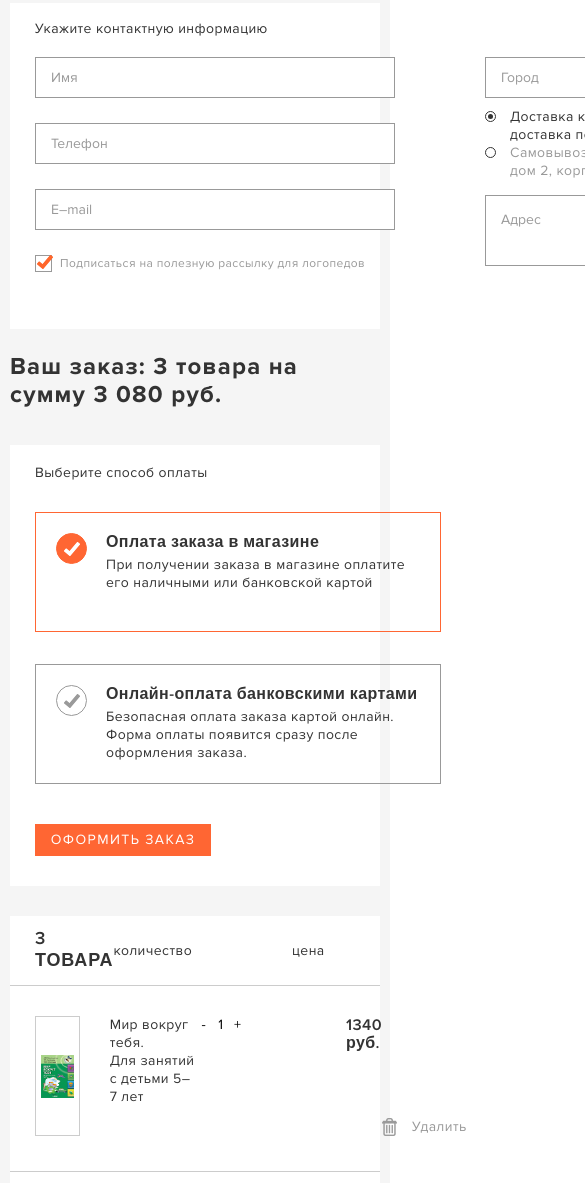
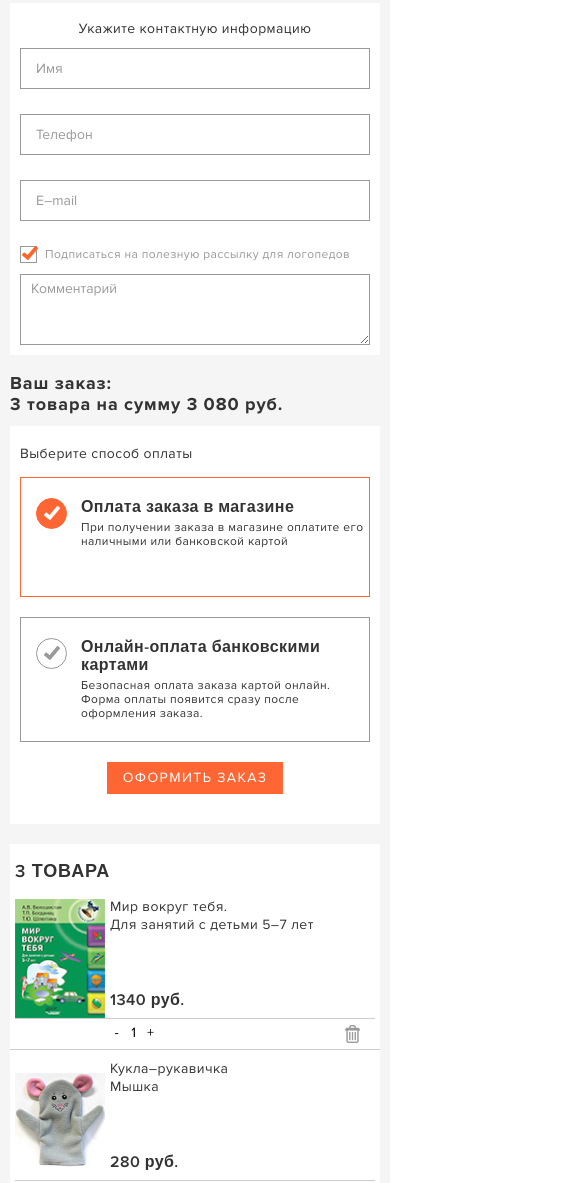
Before and after one commit to Verta-master/logoped, a website: page basket.html in a window 390 px wide. Shown: the part 129-1312 px from the top of the page, 585 px wide, since content can reach past the window. Drawn offline with nearby package versions, Linux system fonts and the light colour scheme; files that its build step writes are made by us from their sources.

Commit message:
Basket adaptive

```diff
--- a/basket.html
+++ b/basket.html
@@ -115,6 +115,7 @@
               <input type="email" class="form__input" placeholder="E–mail">
               <input type="checkbox" id="check" class="form__checkbox" checked>
               <label for="check" class="form__check">Подписаться на полезную рассылку для логопедов</label>
+              <textarea class="form__message form__comment" placeholder="Комментарий"></textarea>
             </div>
             <div class="form__column">
               <input type="text" class="form__input form__input--city" placeholder="Город">
@@ -126,7 +127,7 @@
             </div>
           </div>
         </form>
-        <p class="basket__total">Ваш заказ: 3 товара на сумму 3 080 руб.</p>
+        <p class="basket__total">Ваш заказ: <span>3 товара на сумму 3 080 руб.</span></p>
 
         <div class="basket__wrap">
           <form action="#" class="basket__form">
--- a/less/blocks/basket.less
+++ b/less/blocks/basket.less
@@ -62,6 +62,7 @@
   position: relative;
   cursor: pointer;
   width: 406px;
+  max-width: 100%;
   min-height: 120px;
   margin-top: 30px;
   margin-bottom: 32px;
@@ -72,6 +73,7 @@
   b {
     display: block;
     font-size: 16px;
+    line-height: 18px;
     font-weight: 600;
     margin-bottom: 5px;
   }
--- a/less/blocks/form.less
+++ b/less/blocks/form.less
@@ -20,6 +20,7 @@
 .form__input {
   display: block;
   width: 360px;
+  max-width: 100%;
   margin-bottom: 25px;
   border: 1px solid rgb(153, 153, 153);
 
@@ -44,6 +45,7 @@
   margin-top: 15px;
 }
 
+.form__comment,
 .form__checkbox,
 .form__radio {
   display: none;
--- a/less/blocks/media.less
+++ b/less/blocks/media.less
@@ -50,10 +50,20 @@
   }
   .basket__line .title,
   .basket__item {
-    width: 50%;
+    width: 55%;
   }
   .basket__remove {
     opacity: 1;
+  }
+  .basket__line .basket__price {
+    margin-left: 0;
+    width: 15%;
+  }
+  .basket__remove {
+    width: 15%;
+  }
+  .basket__btns {
+    width: 15%;
   }
 }
 
@@ -198,6 +208,15 @@
   }
   .about__text {
     width: 400px;
+  }
+  .form__column--mr {
+    margin-right: 0;
+  }
+  .form__column {
+    width: 48%;
+  }
+  .form__wrap {
+    justify-content: space-between;
   }
 }
 
@@ -459,4 +478,126 @@
       margin-bottom: 20px;
     }
   }
+  .form p,
+  .basket .title {
+    text-align: center;
+  }
+  .form__wrap {
+    display: block;
+  }
+  .basket__line--title .basket__btns,
+  .basket__line--title .basket__price,
+  .form__message,
+  .form__label,
+  .form__input--city {
+    display: none;
+  }
+  .form__column {
+    width: 100%;
+  }
+  .form__comment {
+    display: block;
+    margin-top: 10px;
+    margin-bottom: 0;
+    padding: 5px 10px;
+  }
+  .form {
+    padding-bottom: 1px;
+  }
+  .basket__total {
+    margin-bottom: 10px;
+    font-size: 18px;
+
+    span {
+      display: block;
+    }
+  }
+  .basket__label {
+    margin-top: 10px;
+    margin-bottom: 20px;
+    font-size: 12px;
+    line-height: 14px;
+    padding-right: 5px;
+    padding-left: 60px;
+
+    &::before {
+      left: 15px;
+    }
+  }
+  .basket__btn {
+    margin-left: auto;
+    margin-right: auto;
+    margin-top: 20px;
+  }
+  .basket__line .title,
+  .basket__item {
+    width: 100%;
+    text-align: left;
+  }
+  .basket__line {
+    flex-wrap: wrap;
+    position: relative;
+    padding-bottom: 5px;
+    padding-left: 5px;
+    padding-right: 5px;
+  }
+  .basket__remove {
+    width: 20px;
+    height: 20px;
+    font-size: 0;
+    margin-left: auto;
+    align-self: center;
+  }
+  .basket__line .basket__price {
+    position: absolute;
+    left: 100px;
+    bottom: 40px;
+    width: auto;
+  }
+  .basket__btns {
+    width: auto;
+    margin-left: auto;
+    margin-right: auto;
+  }
+  .basket__img {
+    margin-right: 5px;
+    padding: 0;
+    border: 0;
+  }
+  .basket__item {
+    margin-bottom: 5px;
+    border-bottom: 1px solid rgb(204, 204, 204);
+  }
+  .form p {
+    margin-bottom: 5px;
+  }
+  .form {
+    padding-left: 10px;
+    padding-right: 10px;
+    padding-bottom: 10px;
+  }
+  .basket__wrap {
+    margin-top: 10px;
+    margin-bottom: 20px;
+  }
+  .basket__form {
+    padding-left: 10px;
+    padding-right: 10px;
+  }
+  .basket__line {
+    padding-top: 10px;
+  }
+  .basket__line--title {
+    border-bottom: 0;
+    padding-top: 18px;
+  }
+  .basket__table {
+    padding-bottom: 10px;
+  }
+  .basket {
+    padding-bottom: 20px;
+  }
+  .slider .show__item:nth-child(n+5) {
+    display: none;
+  }
 }
```
